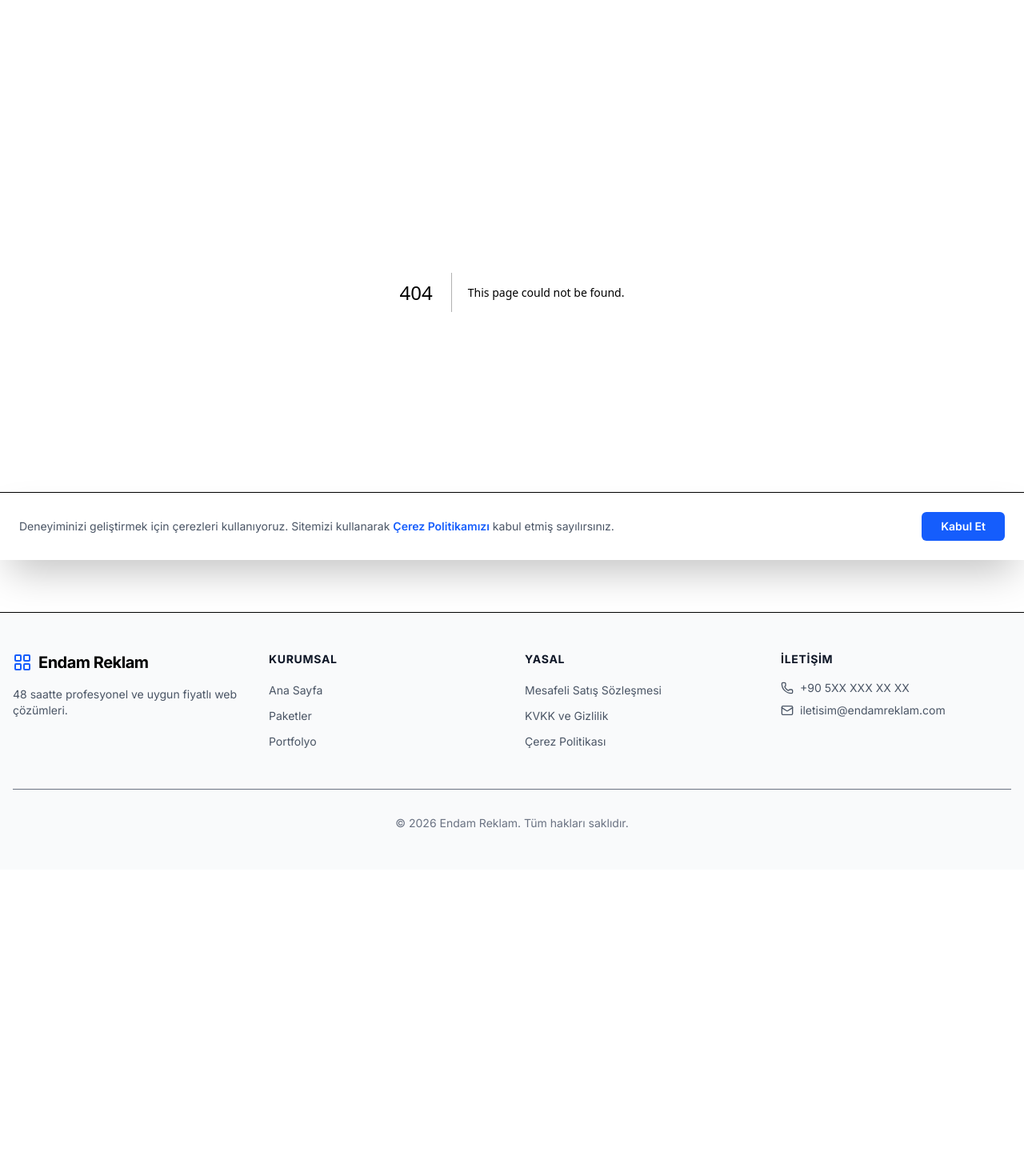
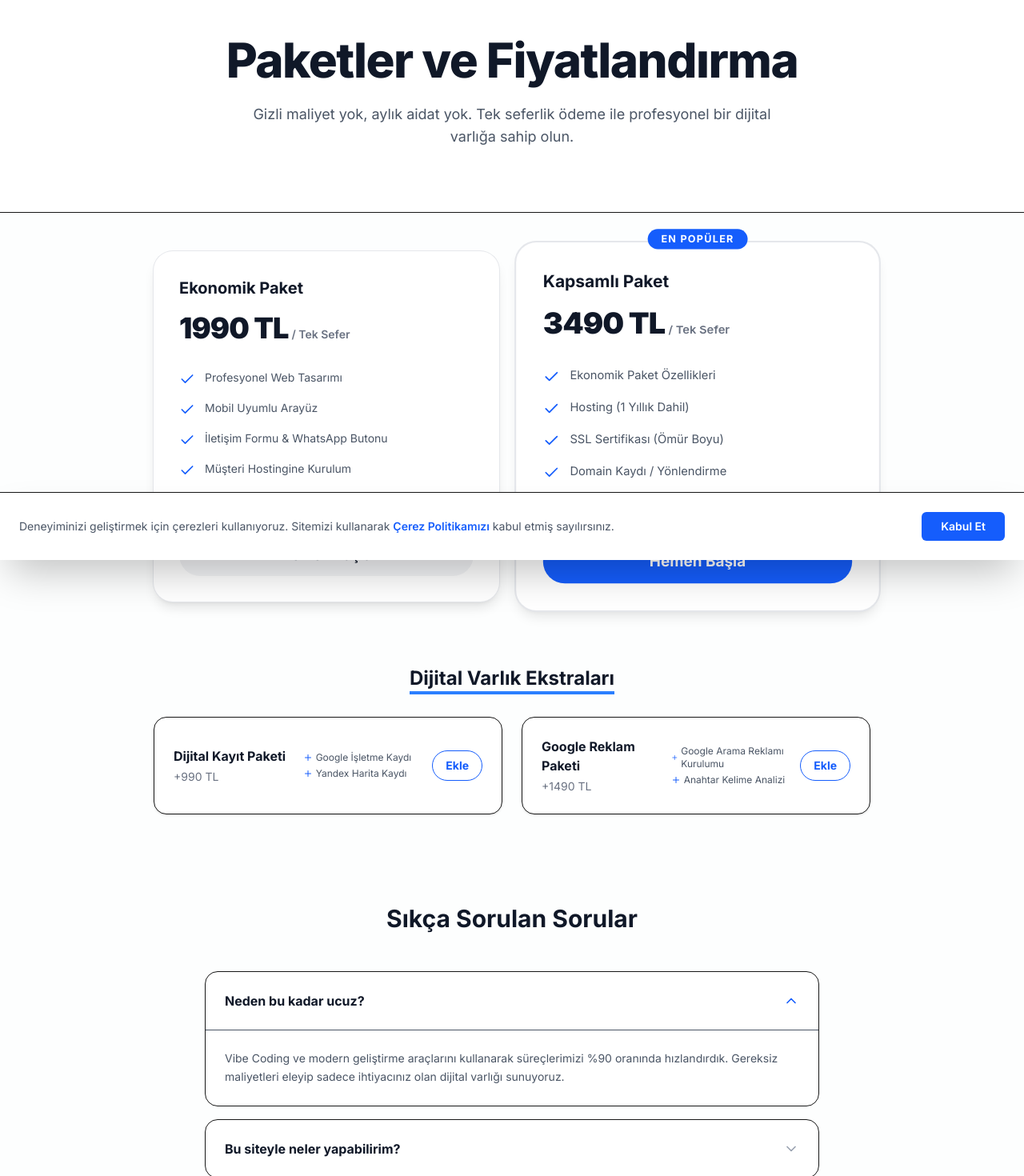
Before and after one commit to osadikoglu/endamreklam, a Next.js app: page /paketler in a window 1280 px wide. Before the commit this address had no page. Shown: the part 100-1570 px from the top of the page at 80% size. Before the commit the page ends 1187 px from the top, so only its background shows below. Built offline with nearby package versions, Linux system fonts and the light colour scheme.

Commit message:
feat: packages page with pricing and faq

```diff
--- /dev/null
+++ b/src/app/paketler/page.tsx
@@ -0,0 +1,49 @@
+import PricingTable from "@/components/sections/PricingTable";
+import ContextualFAQ from "@/components/sections/ContextualFAQ";
+
+export const metadata = {
+  title: "Paketler ve Fiyatlandırma | Endam Reklam",
+  description: "İşletmeniz için en uygun web sitesi paketini seçin. 1990 TL'den başlayan fiyatlarla 48 saatte yayına alın.",
+};
+
+export default function PackagesPage() {
+  return (
+    <div className="flex flex-col bg-gray-50/30">
+      {/* Header Section */}
+      <section className="bg-white py-16 lg:py-20 border-b">
+        <div className="container mx-auto px-4 text-center">
+          <h1 className="mb-6 text-4xl font-extrabold tracking-tight text-gray-900 md:text-5xl lg:text-6xl">
+            Paketler ve Fiyatlandırma
+          </h1>
+          <p className="mx-auto max-w-2xl text-lg text-gray-600">
+            Gizli maliyet yok, aylık aidat yok. Tek seferlik ödeme ile profesyonel bir dijital varlığa sahip olun.
+          </p>
+        </div>
+      </section>
+
+      {/* Pricing Section */}
+      <PricingTable />
+
+      {/* FAQ Section */}
+      <ContextualFAQ />
+
+      {/* CTA Section */}
+      <section className="bg-white py-20">
+        <div className="container mx-auto px-4">
+          <div className="mx-auto max-w-4xl rounded-3xl bg-blue-600 p-8 text-center text-white md:p-12">
+            <h2 className="mb-6 text-3xl font-bold">Özel Bir Talebiniz mi Var?</h2>
+            <p className="mb-8 text-lg text-blue-100">
+              Eğer paketler dışında özel bir çözüm arıyorsanız, bize WhatsApp üzerinden yazın, hızlıca değerlendirelim.
+            </p>
+            <a
+              href={`https://wa.me/${process.env.NEXT_PUBLIC_WHATSAPP_NUMBER || "905000000000"}`}
+              className="inline-block rounded-full bg-white px-10 py-4 text-lg font-bold text-blue-600 shadow-xl hover:bg-gray-100 transition-all"
+            >
+              WhatsApp ile Sorun
+            </a>
+          </div>
+        </div>
+      </section>
+    </div>
+  );
+}
--- /dev/null
+++ b/src/components/sections/ContextualFAQ.tsx
@@ -0,0 +1,46 @@
+"use client";
+
+import { useState } from "react";
+import { FAQS } from "@/lib/constants";
+import { ChevronDown, ChevronUp } from "lucide-react";
+
+const ContextualFAQ = () => {
+  const [openIndex, setOpenIndex] = useState<number | null>(0);
+
+  return (
+    <div className="container mx-auto px-4 py-16">
+      <div className="mx-auto max-w-3xl">
+        <h2 className="mb-12 text-center text-3xl font-bold text-gray-900">
+          Sıkça Sorulan Sorular
+        </h2>
+        <div className="space-y-4">
+          {FAQS.map((faq, index) => (
+            <div
+              key={index}
+              className="overflow-hidden rounded-2xl border bg-white transition-all"
+            >
+              <button
+                onClick={() => setOpenIndex(openIndex === index ? null : index)}
+                className="flex w-full items-center justify-between p-6 text-left"
+              >
+                <span className="font-bold text-gray-900">{faq.question}</span>
+                {openIndex === index ? (
+                  <ChevronUp className="h-5 w-5 text-blue-600" />
+                ) : (
+                  <ChevronDown className="h-5 w-5 text-gray-400" />
+                )}
+              </button>
+              {openIndex === index && (
+                <div className="border-t p-6 text-sm leading-relaxed text-gray-600 animate-in fade-in slide-in-from-top-2 duration-300">
+                  {faq.answer}
+                </div>
+              )}
+            </div>
+          ))}
+        </div>
+      </div>
+    </div>
+  );
+};
+
+export default ContextualFAQ;
--- /dev/null
+++ b/src/components/sections/PricingTable.tsx
@@ -0,0 +1,87 @@
+import { Check, Plus } from "lucide-react";
+import { PACKAGES, GOOGLE_FORM_URL } from "@/lib/constants";
+import Link from "next/link";
+
+const PricingTable = () => {
+  return (
+    <div className="container mx-auto px-4 py-12">
+      <div className="mb-16 grid grid-cols-1 gap-8 md:grid-cols-2 lg:max-w-4xl lg:mx-auto">
+        {PACKAGES.filter((p) => !p.isAddon).map((pkg) => (
+          <div
+            key={pkg.id}
+            className={`relative flex flex-col rounded-3xl p-8 shadow-lg ring-1 ring-gray-200 transition-all hover:shadow-xl ${
+              pkg.highlight ? "bg-white ring-2 ring-blue-600 scale-105 z-10" : "bg-white"
+            }`}
+          >
+            {pkg.highlight && (
+              <div className="absolute -top-4 left-1/2 -translate-x-1/2 rounded-full bg-blue-600 px-4 py-1 text-xs font-bold uppercase tracking-widest text-white">
+                En Popüler
+              </div>
+            )}
+            <div className="mb-8 flex flex-col">
+              <h3 className="text-xl font-bold text-gray-900">{pkg.name}</h3>
+              <div className="mt-4 flex items-baseline gap-1">
+                <span className="text-4xl font-black tracking-tight text-gray-900">{pkg.price}</span>
+                <span className="text-sm font-semibold text-gray-500">/ Tek Sefer</span>
+              </div>
+            </div>
+            <ul className="mb-8 flex-1 space-y-4">
+              {pkg.features.map((feature, i) => (
+                <li key={i} className="flex items-start gap-3 text-sm text-gray-600">
+                  <Check className="mt-0.5 h-5 w-5 shrink-0 text-blue-600" />
+                  <span>{feature}</span>
+                </li>
+              ))}
+            </ul>
+            <Link
+              href={GOOGLE_FORM_URL}
+              className={`rounded-full px-6 py-3 text-center text-lg font-bold transition-all active:scale-95 ${
+                pkg.highlight
+                  ? "bg-blue-600 text-white hover:bg-blue-700"
+                  : "bg-gray-100 text-gray-900 hover:bg-gray-200"
+              }`}
+            >
+              {pkg.buttonText}
+            </Link>
+          </div>
+        ))}
+      </div>
+
+      <div className="mt-20">
+        <h3 className="mb-8 text-center text-2xl font-bold text-gray-900 underline decoration-blue-500 decoration-4 underline-offset-8">
+          Dijital Varlık Ekstraları
+        </h3>
+        <div className="grid grid-cols-1 gap-6 md:grid-cols-2 lg:max-w-4xl lg:mx-auto">
+          {PACKAGES.filter((p) => p.isAddon).map((addon) => (
+            <div
+              key={addon.id}
+              className="flex items-center justify-between rounded-2xl border bg-white p-6 shadow-sm hover:shadow-md transition-all"
+            >
+              <div className="flex-1 pr-4">
+                <h4 className="font-bold text-gray-900">{addon.name}</h4>
+                <p className="mt-1 text-sm text-gray-500">+{addon.price}</p>
+              </div>
+              <div className="flex-1">
+                <ul className="space-y-1">
+                  {addon.features.slice(0, 2).map((f, i) => (
+                    <li key={i} className="text-xs text-gray-600 flex items-center gap-1">
+                      <Plus className="h-3 w-3 text-blue-600" /> {f}
+                    </li>
+                  ))}
+                </ul>
+              </div>
+              <Link
+                href={GOOGLE_FORM_URL}
+                className="ml-4 rounded-full border border-blue-600 px-4 py-2 text-sm font-bold text-blue-600 hover:bg-blue-50 transition-colors"
+              >
+                Ekle
+              </Link>
+            </div>
+          ))}
+        </div>
+      </div>
+    </div>
+  );
+};
+
+export default PricingTable;
```
